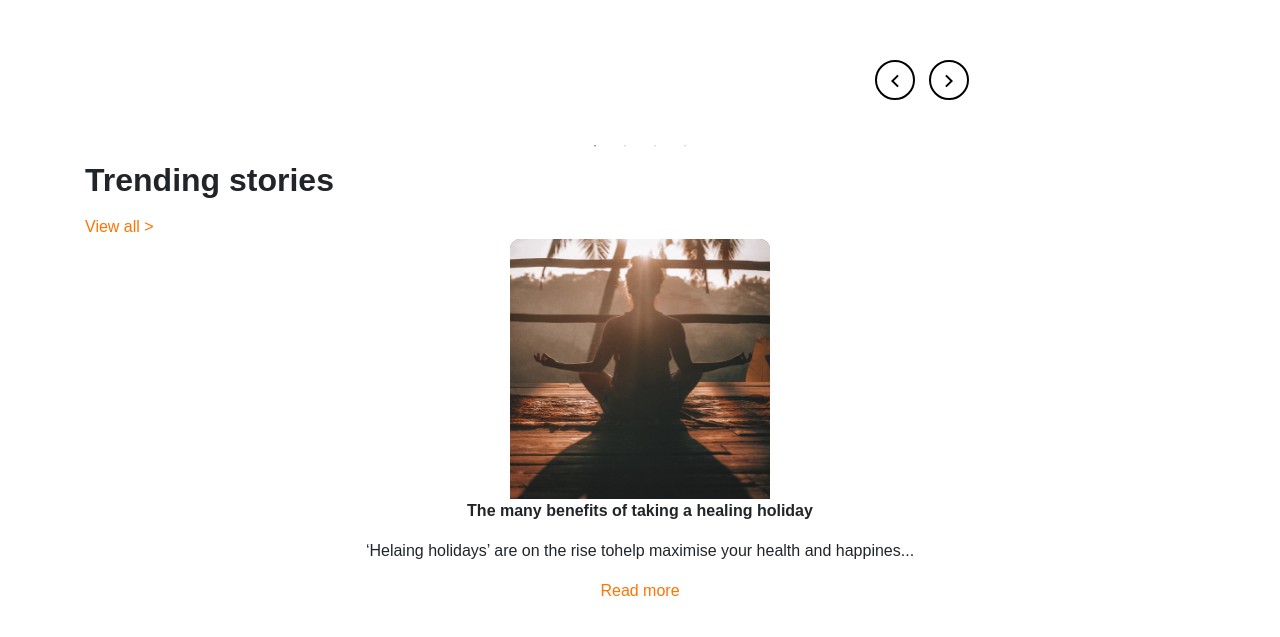
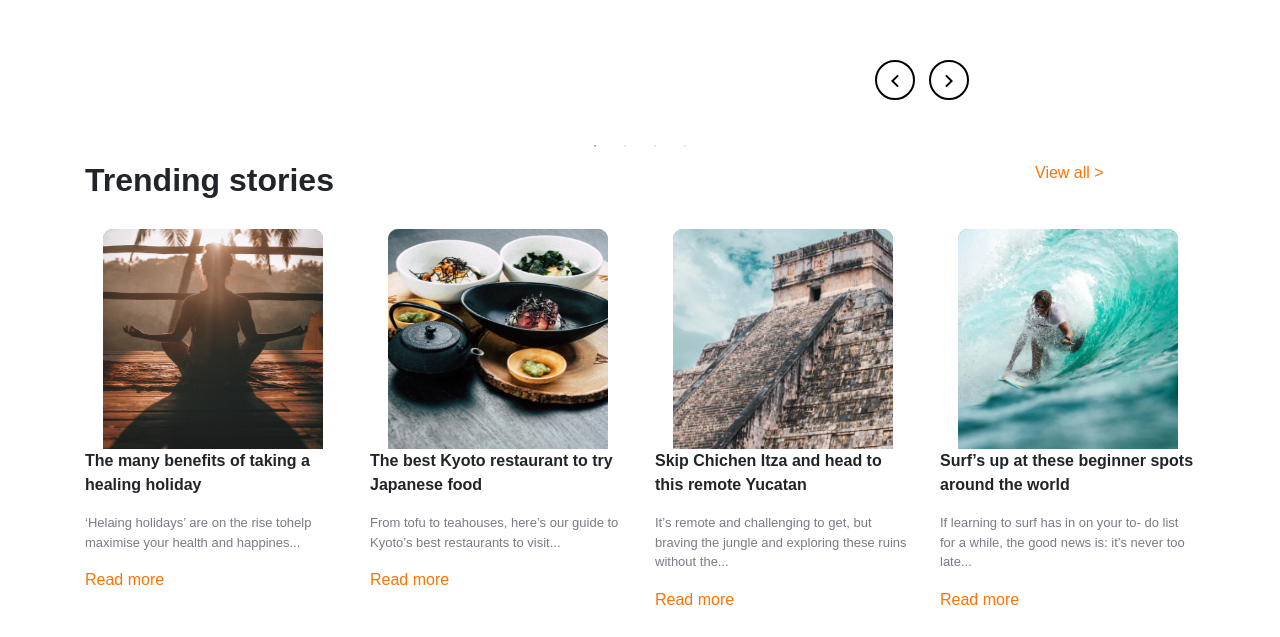
Before and after one commit to Ricardo-sousa-oliveira/tour-and-travel-website, a website: page app/index.html in a window 1280 px wide. Shown: the part 2670-3307 px from the top of the page. Before the commit the page ends 3273 px from the top, so only its background shows below. Drawn offline with nearby package versions, Linux system fonts and the light colour scheme; a web font is replaced by a local one.

Commit message:
refactor(stories) refactor the section stories

```diff
--- a/app/index.html
+++ b/app/index.html
@@ -245,26 +245,76 @@
     <section class="stories">
       <div class="container">
         <div class="row">
-          <div class="col-12">
-            <h2>
-              <p><strong>Trending stories</strong></p>
-            </h2>
+          <div class="col-12 col-md-10">
+            <h2 class="stories__title"><strong>Trending stories</strong></h2>
           </div>
-          <div class="col-12">
+          <div class="col-12 col-md-2">
             <a class="stories__link" href="javascript:;">View all ></a>
           </div>
-          <div class="col-12">
+          <div class="col-12 col-sm-6 col-lg-3">
             <div class="stories__card">
               <div class="stories__img">
                 <img class="stories__img" src="./src/img/meditation.png" alt="meditation.png">
               </div>
-              <p class="stories__text"><strong>The many benefits of
+              <p class="stories__info"><strong>The many benefits of
                 taking a healing holiday</strong>
               </p>
               <p class="stories__text">‘Helaing holidays’ are on the rise
                 tohelp maximise your health and happines...
               </p>
-              <a class="stories__link" href="javascript:;">Read more</a>
+              <div class="stories__box">
+                <a class="stories__link" href="javascript:;">Read more</a>
+              </div>
+            </div>
+          </div>
+          <div class="col-12 col-sm-6 col-lg-3">
+            <div class="stories__card">
+              <div class="stories__img">
+                <img class="stories__img" src="./src/img/food-japanese.png" alt="food-japanese.png">
+              </div>
+              <p class="stories__info"><strong>The best Kyoto restaurant
+                to try Japanese food</strong>
+              </p>
+              <p class="stories__text">From tofu to teahouses, here’s our guide to Kyoto’s best restaurants
+                to visit...
+              </p>
+              <div class="stories__box">
+                <a class="stories__link" href="javascript:;">Read more</a>
+              </div>
+            </div>
+          </div>
+          <div class="col-12 col-sm-6 col-lg-3">
+            <div class="stories__card">
+              <div class="stories__img">
+                <img class="stories__img" src="./src/img/mayan-temple.png" alt="mayan-temple.png">
+              </div>
+              <p class="stories__info"><strong>Skip Chichen Itza and head
+                to this remote Yucatan</strong>
+              </p>
+              <p class="stories__text">It’s remote and challenging to get,
+                but braving the jungle and exploring
+                these ruins without the...
+              </p>
+              <div class="stories__box">
+                <a class="stories__link" href="javascript:;">Read more</a>
+              </div>
+            </div>
+          </div>
+          <div class="col-12 col-sm-6 col-lg-3">
+            <div class="stories__card">
+              <div class="stories__img">
+                <img class="stories__img" src="./src/img/surf.png" alt="surf.png">
+              </div>
+              <p class="stories__info"><strong>Surf’s up at these beginner
+                spots around the world</strong>
+              </p>
+              <p class="stories__text">If learning to surf has in on your to-
+                do list for a while, the good news
+                is: it’s never too late...
+              </p>
+              <div class="stories__box">
+                <a class="stories__link" href="javascript:;">Read more</a>
+              </div>
             </div>
           </div>
         </div>
--- a/app/src/sass/componets/stories.scss
+++ b/app/src/sass/componets/stories.scss
@@ -1,6 +1,21 @@
 .stories {
+
+  &__title {
+    margin-bottom: 30px;
+
+  }
+
+  &__box {
+    width: 100%;
+    text-align: center;
+
+  }
+
   &__link {
     color: $alpha;
+    margin-bottom: 25px;
+    display: inline-block;
+    text-align: center;
 
     &:hover {
       color: $alpha;
@@ -8,8 +23,15 @@
     }
   }
 
+  &__info {
+    text-align: center;
+
+  }
+
   &__text {
     text-align: center;
+    font-size: 13px;
+    color:  #7D7987;
   }
 
   &__card {
@@ -20,9 +42,27 @@
 
   &__img {
     background: rgb(177, 171, 171);
-    width: 260px;
-    height: 260px;
+    width: 220px;
+    height: 220px;
     border-top-left-radius: 10px;
     border-top-right-radius: 10px;
   }
 }
+
+@media (min-width: $screen-sm-min) {
+  .stories {
+    &__info {
+      text-align: left;
+
+    }
+
+    &__text {
+      text-align: left;
+    }
+
+    &__box {
+      text-align: left;
+    }
+
+  }
+}
```
Also changed, not shown: app/src/css/style.css, app/src/img/food-japanese.png (added), app/src/img/mayan-temple.png (added), app/src/img/surf.png (added).
